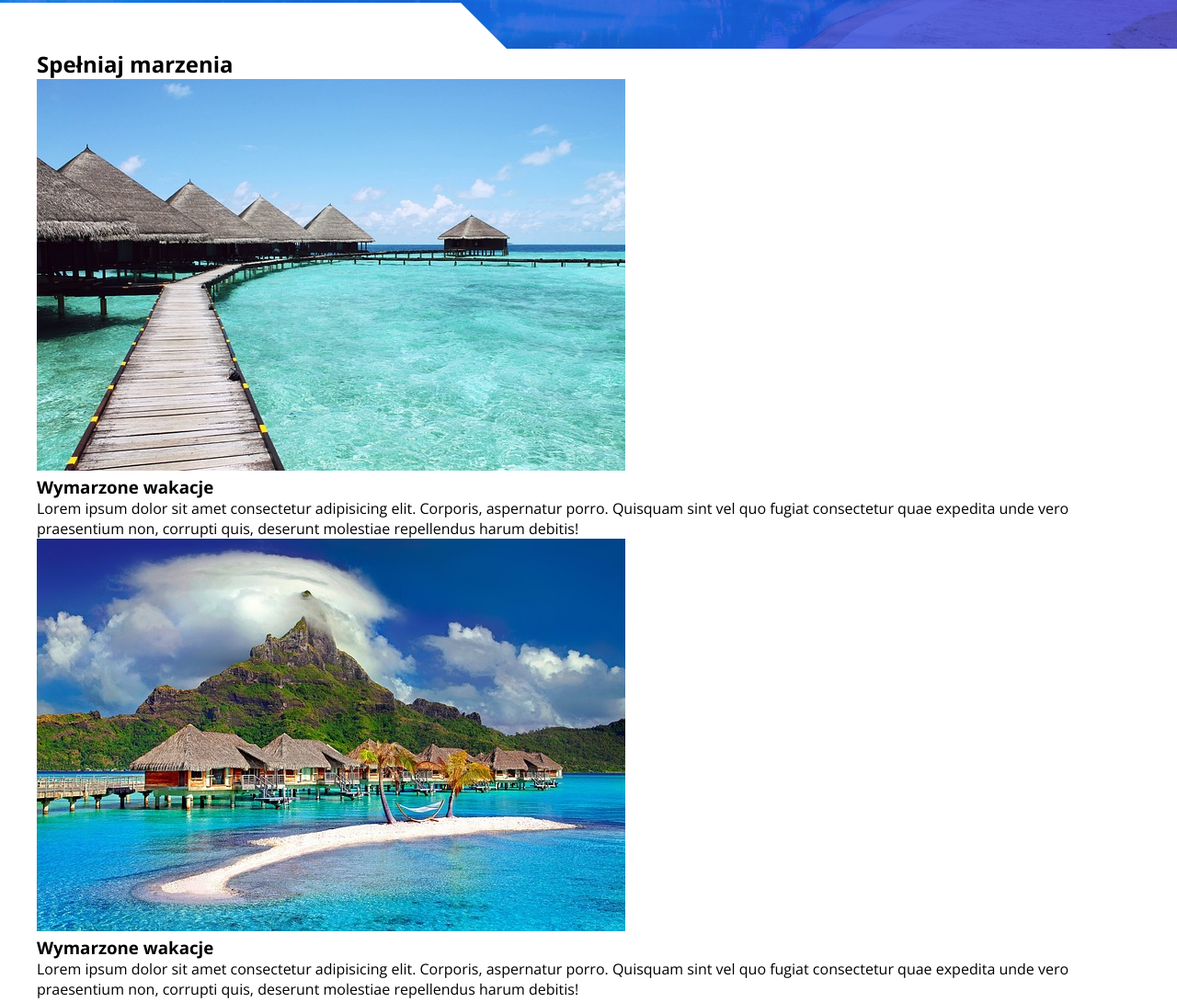
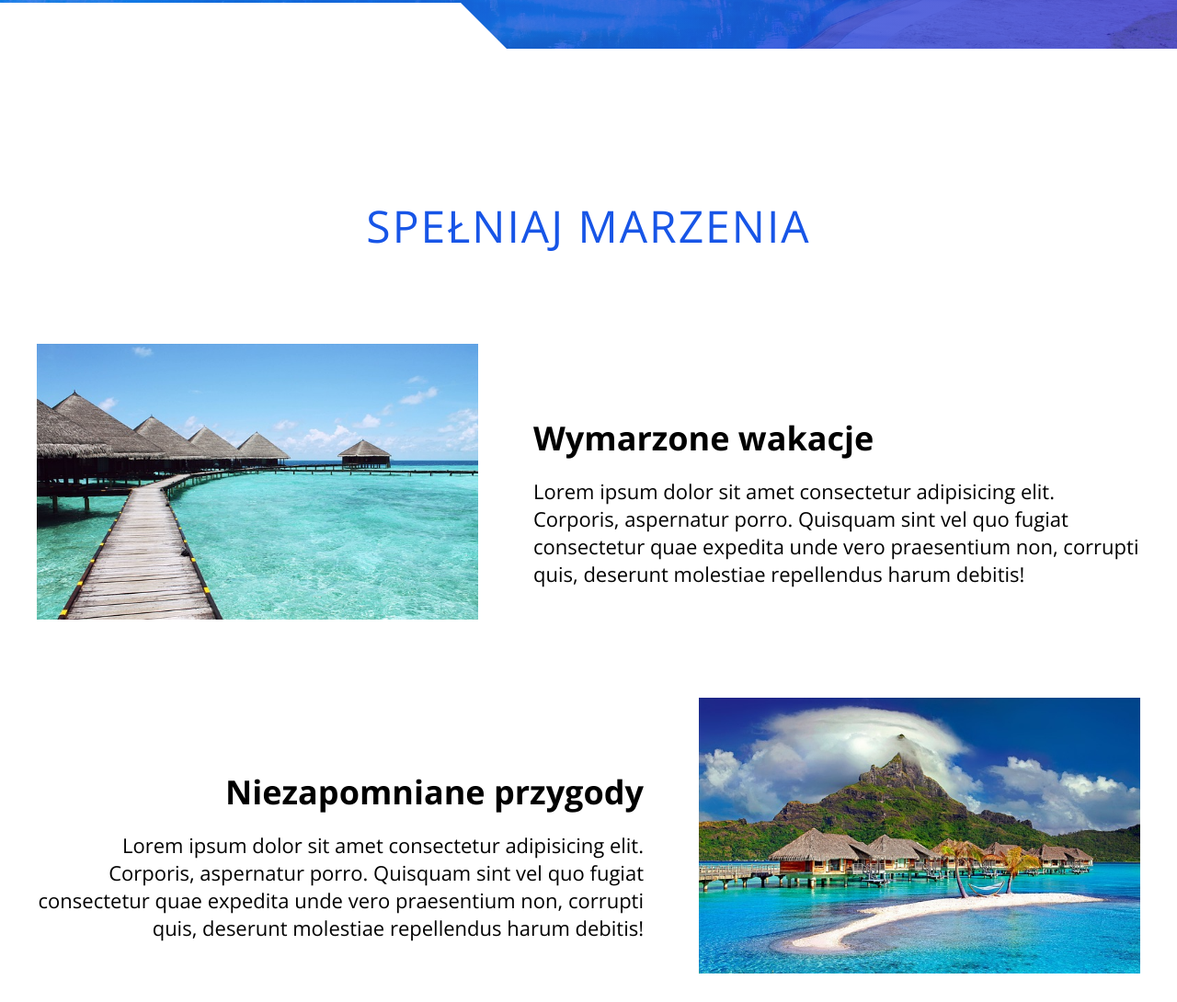
Before and after one commit to Bartol857/flexbox_site, a plain HTML site: page index.html in a window 1280 px wide. Shown: the part 547-1637 px from the top of the page at 92% size. Drawn offline with nearby package versions, Linux system fonts and the light colour scheme.

Commit message:
added css

```diff
--- a/index.html
+++ b/index.html
@@ -60,13 +60,14 @@
                         <img src="/img/bora-bora-3023437_640.jpg" alt="Domki nad oceanem na tle góry" class="dreams__img">
                     </div>
                     <div class="dreams__box-text dreams__box-text--right">
-                        <h3 class="dreams__title">Wymarzone wakacje</h3>
+                        <h3 class="dreams__title">Niezapomniane przygody</h3>
                         <p class="dreams__text">Lorem ipsum dolor sit amet consectetur adipisicing elit. Corporis, aspernatur porro. Quisquam sint vel quo fugiat consectetur quae expedita unde vero praesentium non, corrupti quis, deserunt molestiae repellendus harum debitis!</p>
                     </div>
                 </div>
             </div>
+        </section>
 
-        </section>
+
     </main>
 
     <script src="js/main.js"></script>
--- a/sass/_components.scss
+++ b/sass/_components.scss
@@ -47,3 +47,37 @@
 		transform-origin: left;
 	}
 }
+
+.section-heading {
+	position: relative;
+	margin-bottom: 2em;
+	font-size: 3rem;
+	font-weight: 300;
+	text-transform: uppercase;
+	text-align: center;
+	color: $main-color;
+	letter-spacing: 2px;
+}
+
+.section-padding {
+	padding: 6em 2em;
+}
+
+@media (min-width: 768px) {
+	.section-heading {
+		font-size: 3.6rem;
+	}
+
+	.section-padding {
+		padding: 8em 2em;
+	}
+}
+@media (min-width: 992px) {
+	.section-heading {
+		font-size: 4.8rem;
+	}
+
+	.section-padding {
+		padding: 10em 2em;
+	}
+}
--- a/sass/style.scss
+++ b/sass/style.scss
@@ -81,11 +81,11 @@ body {
 	height: 100vh;
 	width: 100%;
 	transform: translateX(100%);
-    transition: .5s cubic-bezier(0.65, 0.05, 0.36, 1);
+	transition: 0.5s cubic-bezier(0.65, 0.05, 0.36, 1);
 	background-image: $blue-gradient-solid;
 	z-index: 100;
 
-    &--active{
+	&--active {
 		transform: translateX(0);
 	}
 
@@ -106,22 +106,22 @@ body {
 			height: 100%;
 			transform: scaleY(0);
 			background-color: $pure-white;
-            transition: transform .3s;
+			transition: transform 0.3s;
 			content: '';
 		}
 
-        &:hover::before{
+		&:hover::before {
 			transform: scaleY(1);
 		}
 	}
 }
 
 @keyframes navItemsAnimation {
-    from{
+	from {
 		transform: translateX(200%);
 	}
 
-    to{
+	to {
 		transform: translateX(0);
 	}
 }
@@ -169,7 +169,59 @@ body {
 	}
 }
 
+//main
+//dreams section
+.dreams {
+	&__box {
+		display: flex;
+		flex-direction: column;
+		margin: 2em 0;
+	}
+
+	&__img {
+		width: 100%;
+		margin-bottom: 1em;
+	}
+
+	&__title {
+		margin-bottom: 0.5em;
+	}
+
+	&__text {
+		font-size: 1.4rem;
+	}
+}
+
 //MEDIA
+@media (min-width: 576px) {
+	.dreams {
+		&__box {
+			flex-direction: row;
+			justify-content: space-between;
+
+			&-text {
+				width: 55%;
+
+				&--right {
+					text-align: right;
+				}
+			}
+
+			&-img {
+				width: 40%;
+
+				&--right {
+					order: 1;
+				}
+			}
+		}
+
+		&__img {
+			margin-bottom: 0;
+			max-height: 300px;
+		}
+	}
+}
 
 @media (min-width: 768px) {
 	.white-block {
@@ -190,6 +242,12 @@ body {
 			font-size: 1.6rem;
 		}
 	}
+
+	.dreams {
+		&__text {
+			font-size: 1.8rem;
+		}
+	}
 }
 
 @media (min-width: 992px) {
@@ -205,4 +263,31 @@ body {
 			font-size: 10rem;
 		}
 	}
+
+	.nav {
+		&__item {
+			font-size: 4.8rem;
 		}
+	}
+
+	.dreams{
+		&__box{
+			margin: 5em 0;
+
+			&-text{
+				display: flex;
+				flex-direction: column;
+				justify-content: flex-end;
+				margin-bottom: 2.5em;
+			}
+		}
+
+		&__title{
+			font-size: 3.6rem;
+		}
+
+		&__text{
+			font-size: 2.2rem;
+		}
+	}
+}
```
Also changed, not shown: css/style.css, img/hd-wallpaper-3021072_1920.jpg (added), img/hd-wallpaper-3021072_640.jpg (added), 1 other file. Lines whose indentation alone changed are shown as unchanged.
